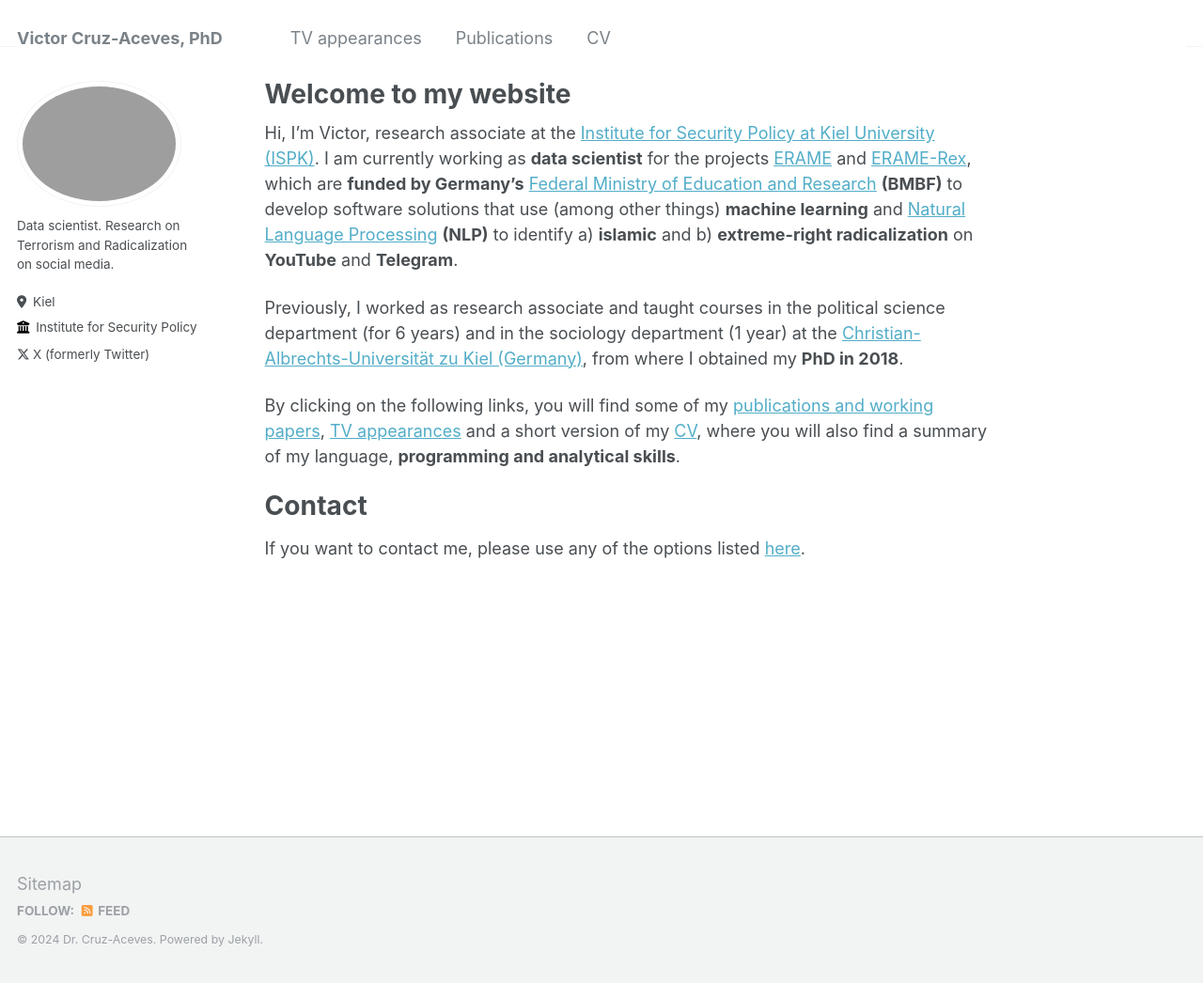
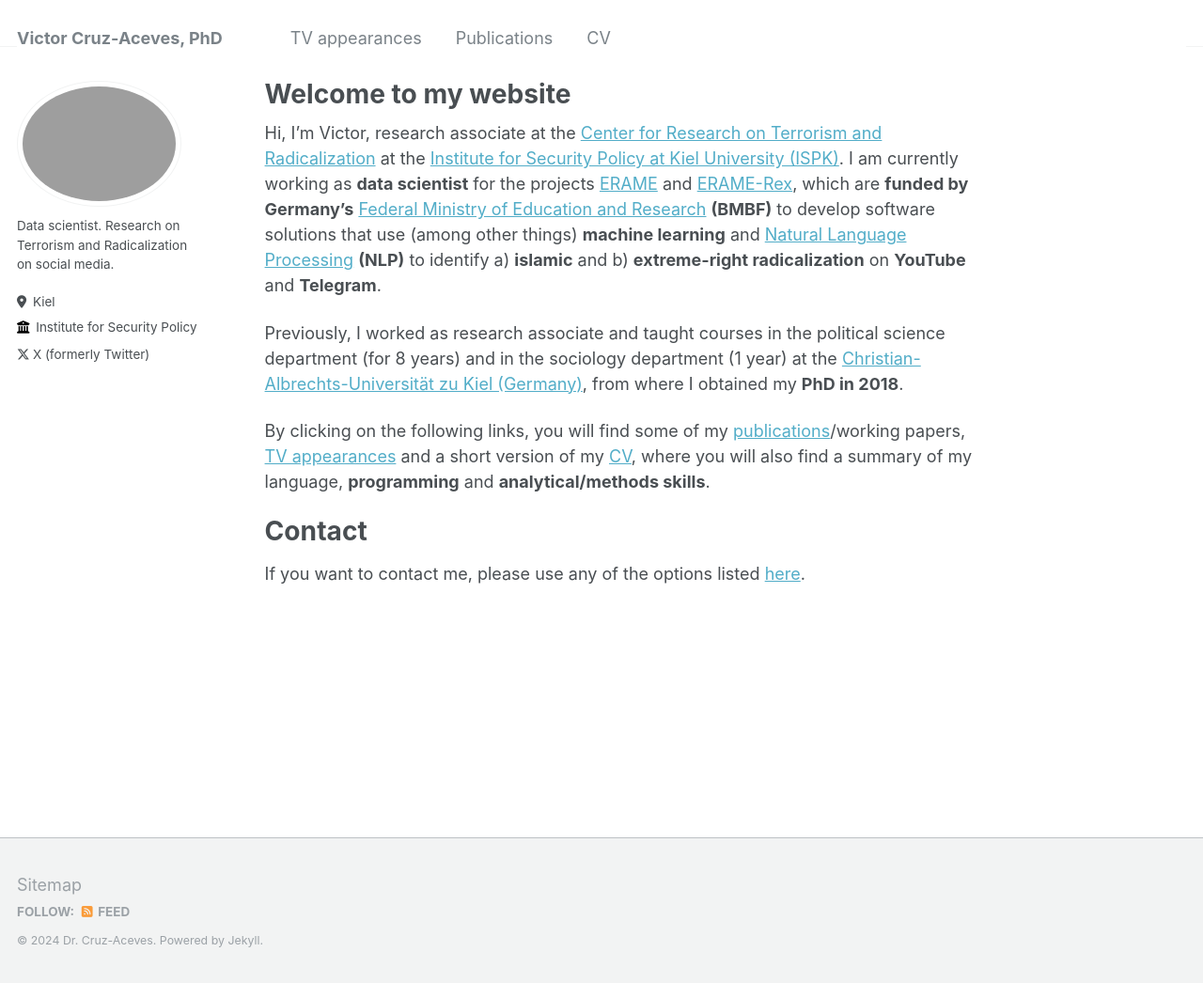
Before and after one commit to victor-cruz-aceves/victor-cruz-aceves.github.io, a Jekyll site: the page built from _pages/about.md, in a window 1280 px wide and 1046 px high. Shown: the whole window at 94% size. Built offline with Jekyll 4.4.1, drawn with Linux system fonts in a browser that asks for light colours.

Commit message:
Minor edits

```diff
--- a/_pages/about.md
+++ b/_pages/about.md
@@ -7,11 +7,11 @@
   - /about.html
 ---
 
-Hi, I'm Victor, research associate at the [Institute for Security Policy at Kiel University (ISPK)](https://www.ispk.uni-kiel.de/en). I am currently working as **data scientist** for the projects [ERAME](https://www.ispk.uni-kiel.de/de/abteilungen/abteilung-terrorismus-und-radikalisierungsforschung/publikationen/download/projektumriss_erame.pdf) and [ERAME-Rex](https://www.ispk.uni-kiel.de/de/abteilungen/abteilung-terrorismus-und-radikalisierungsforschung/publikationen/download/projektumriss_erame-rex.pdf), which are **funded by Germany's** [Federal Ministry of Education and Research](https://www.bmbf.de/bmbf/en/home/home_node.html) **(BMBF)** to develop software solutions that use (among other things) **machine learning** and [Natural Language Processing](https://en.wikipedia.org/wiki/Natural_language_processing) **(NLP)** to identify a) **islamic** and b) **extreme-right radicalization** on **YouTube** and **Telegram**.
+Hi, I'm Victor, research associate at the [Center for Research on Terrorism and Radicalization](https://www.ispk.uni-kiel.de/en/departments/center-for-research-on-terrorism-and-radicalization) at the [Institute for Security Policy at Kiel University (ISPK)](https://www.ispk.uni-kiel.de/en). I am currently working as **data scientist** for the projects [ERAME](https://www.ispk.uni-kiel.de/de/abteilungen/abteilung-terrorismus-und-radikalisierungsforschung/publikationen/download/projektumriss_erame.pdf) and [ERAME-Rex](https://www.ispk.uni-kiel.de/de/abteilungen/abteilung-terrorismus-und-radikalisierungsforschung/publikationen/download/projektumriss_erame-rex.pdf), which are **funded by Germany's** [Federal Ministry of Education and Research](https://www.bmbf.de/bmbf/en/home/home_node.html) **(BMBF)** to develop software solutions that use (among other things) **machine learning** and [Natural Language Processing](https://en.wikipedia.org/wiki/Natural_language_processing) **(NLP)** to identify a) **islamic** and b) **extreme-right radicalization** on **YouTube** and **Telegram**.
 
-Previously, I worked as research associate and taught courses in the political science department (for 6 years) and in the sociology department (1 year) at the [Christian-Albrechts-Universität zu Kiel (Germany)](https://www.uni-kiel.de/en/), from where I obtained my **PhD in 2018**.
+Previously, I worked as research associate and taught courses in the political science department (for 8 years) and in the sociology department (1 year) at the [Christian-Albrechts-Universität zu Kiel (Germany)](https://www.uni-kiel.de/en/), from where I obtained my **PhD in 2018**.
 
-By clicking on the following links, you will find some of my [publications and working papers](https://victor-cruz-aceves.github.io//portfolio/), [TV appearances](https://victor-cruz-aceves.github.io//talks/) and a short version of my [CV](https://victor-cruz-aceves.github.io//cv/), where you will also find a summary of my language, **programming and analytical skills**.
+By clicking on the following links, you will find some of my [publications](https://victor-cruz-aceves.github.io//portfolio/)/working papers, [TV appearances](https://victor-cruz-aceves.github.io//talks/) and a short version of my [CV](https://victor-cruz-aceves.github.io//cv/), where you will also find a summary of my language, **programming** and **analytical/methods skills**.
 
 Contact
 ======
```
